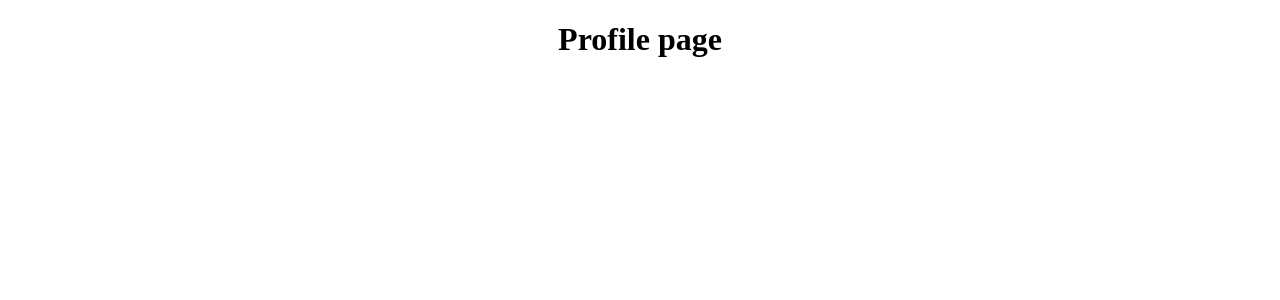
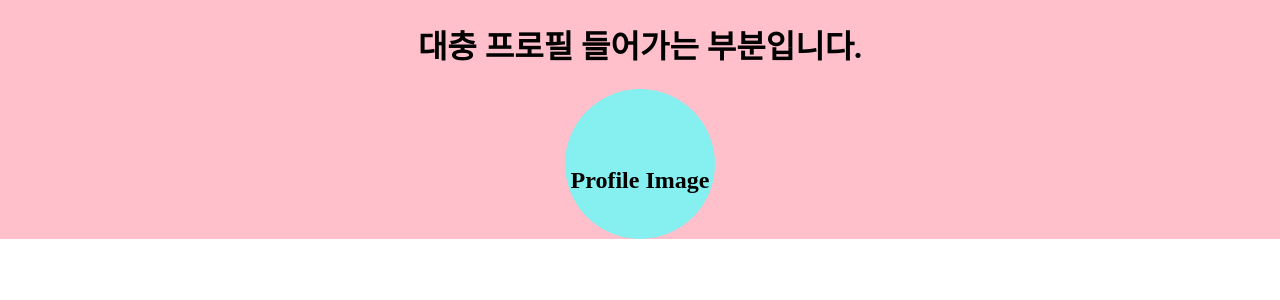
Before and after one commit to rdg1029/ECOmunity-FE, a React (Create React App) app: page /profile in a window 1280 px wide. Shown: the top 300 px of the page. Built offline with nearby package versions, Linux system fonts and the light colour scheme; no server answers; a web font is replaced by a local one.

Commit message:
[Updated Profile.tsx] : Add Profile Whole Style Component / Add ProfileImg.tsx (Components)

```diff
--- /dev/null
+++ b/src/components/ProfileImg.tsx
@@ -0,0 +1,25 @@
+import React from "react";
+import styled from "styled-components";
+
+const ProfileImgWholeStyle = styled.div`
+    background-color:#86efef;
+    width:150px;
+    height:150px;
+    border-radius:75px;
+    text-align:center;
+    margin:0 auto;
+    font-size:12px;
+    vertical-align:middle;
+    line-height:150px;
+
+`;
+
+const ProfileImg : React.FC = () => {
+    return(
+        <ProfileImgWholeStyle>
+            <h1>Profile Image</h1>
+        </ProfileImgWholeStyle>
+    );
+}
+
+export default ProfileImg;
--- a/src/pages/Profile.tsx
+++ b/src/pages/Profile.tsx
@@ -1,10 +1,22 @@
 import React from "react";
+import styled from "styled-components";
+import ProfileImg from "../components/ProfileImg";
+
+const ProfileWholeContainer = styled.div`
+    width: 100%;
+    height: 100%;
+    background-color:pink;
+    display: flex;
+    flex-direction: column;
+`;
 
 const Profile: React.FC = () => {
     return (
-        <div>
-            <h1>Profile page</h1>
-        </div>
+        <ProfileWholeContainer>
+            <h1>대충 프로필 들어가는 부분입니다.</h1>
+            <ProfileImg/>
+
+        </ProfileWholeContainer>
     );
 }
 
```
